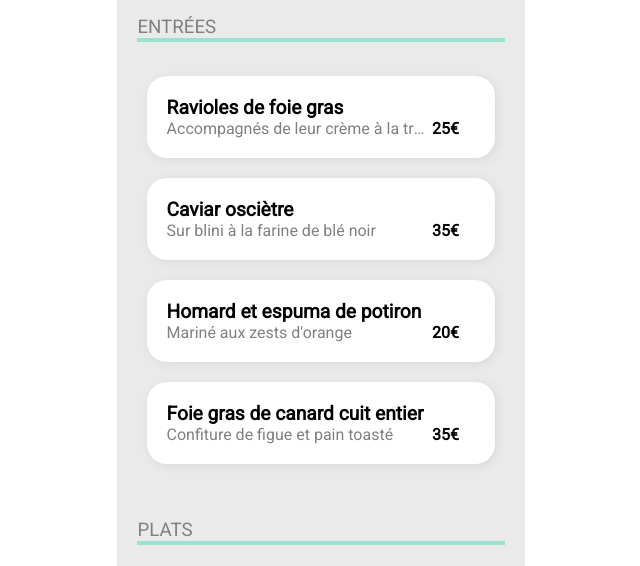
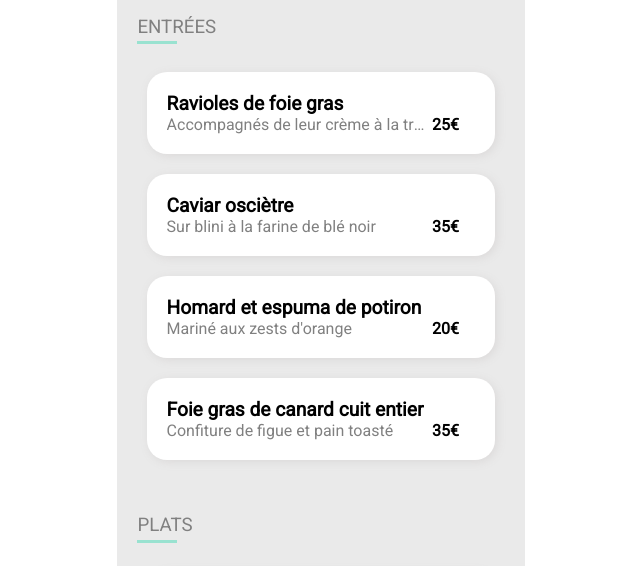
Before and after one commit to Djoghlal/MickaelDjoghlal_3_19102020, a website: page pages/note.html in a window 1280 px wide. Shown: the part 386-952 px from the top of the page, without its empty margins (319-959 px from the left). Drawn offline with Linux system fonts and the light colour scheme; a web font is replaced by a local one.

Commit message:
2020-11-10 (V1)

```diff
--- a/pages/note.html
+++ b/pages/note.html
@@ -29,6 +29,7 @@
                 </div>
                 <section>
                     <h3>Entrées</h3>
+                    <hr>
                     <ul>
                         <li class="carte-1">
                             <div class="carte-choice">
@@ -82,6 +83,7 @@
                 </section>
                 <section>
                     <h3>Plats</h3>
+                    <hr>
                     <ul>
                         <li class="carte-1">
                             <div class="carte-choice">
@@ -123,6 +125,7 @@
                 </section>
                 <section>
                     <h3>Desserts</h3>
+                    <hr>
                     <ul>
                         <li class="carte-1">
                             <div class="carte-choice">
--- a/sass/main.scss
+++ b/sass/main.scss
@@ -418,7 +418,16 @@ header {
                 color: grey;
                 text-transform : uppercase;
                 font-weight: 200;
-                border-bottom: 4px solid $tertiary-color;
+            }
+
+            & hr {
+                width: 40px;
+                height: 3px;
+                font-size: 1.4em;
+                margin-left: 0;
+                margin-top: -15px;
+                border: none;
+                background: #99E2D0;
             }
 
             & ul {
```
Also changed, not shown: pages/delices.html (+3 -0 lines), pages/french.html (+3 -0 lines), pages/palette.html (+3 -0 lines), public/css/style.css, 2 other files.
